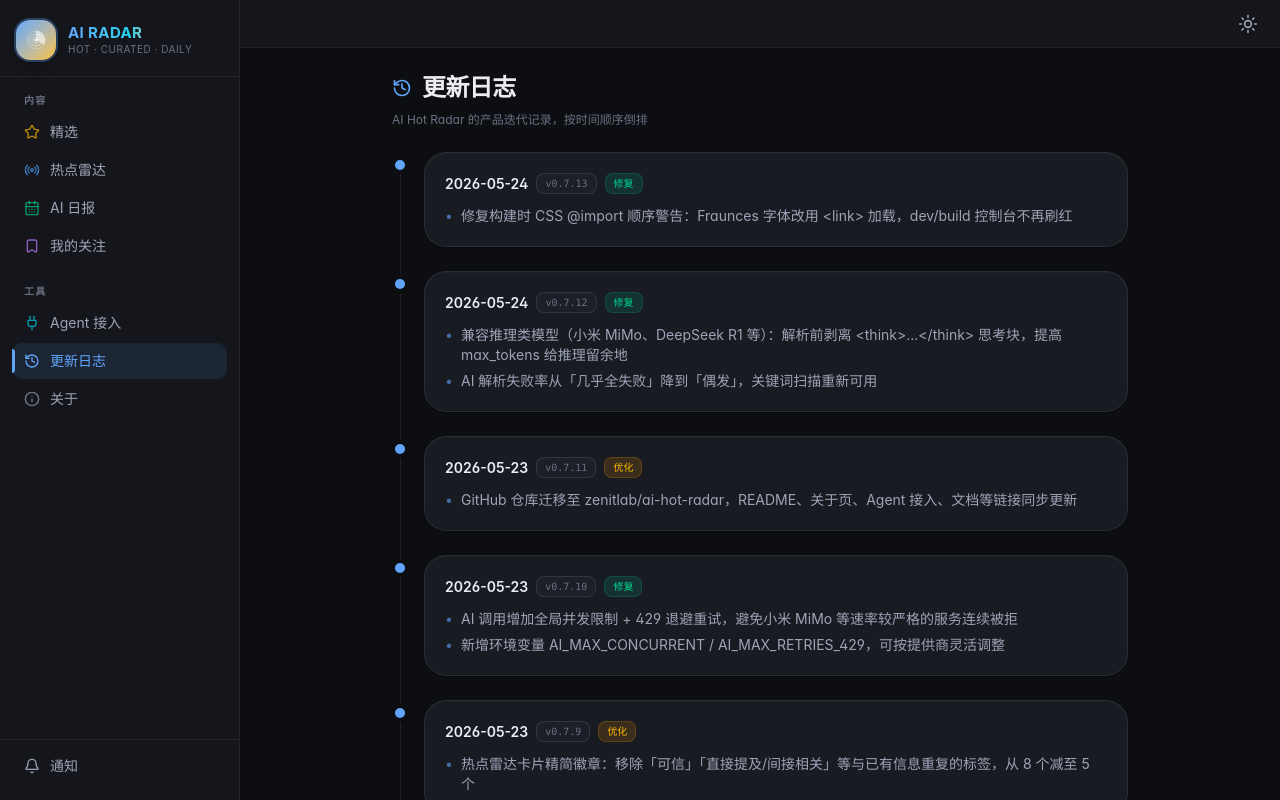
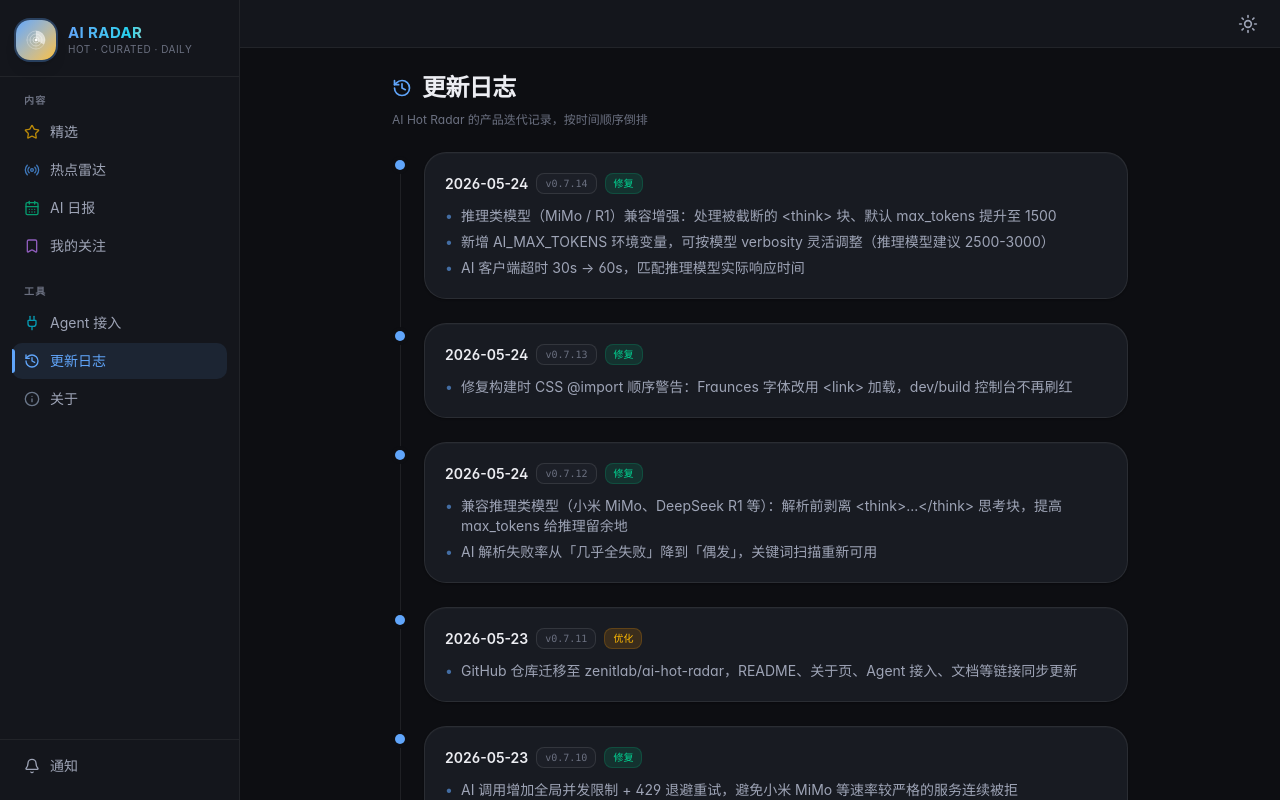
Before and after one commit to zenitlab/ai-hot-radar, a React (Vite) app in the folder client/: page /changelog in a window 1280 px wide. Built offline with nearby package versions, Linux system fonts and the light colour scheme.

Commit message:
Changelog: add v0.7.14 entry for reasoning model truncation handling

```diff
--- a/client/src/components/changelog/ChangelogView.tsx
+++ b/client/src/components/changelog/ChangelogView.tsx
@@ -14,6 +14,16 @@ interface ChangelogEntry {
 }
 
 const CHANGELOG: ChangelogEntry[] = [
+  {
+    date: "2026-05-24",
+    version: "v0.7.14",
+    tag: "fix",
+    items: [
+      "推理类模型（MiMo / R1）兼容增强：处理被截断的 <think> 块、默认 max_tokens 提升至 1500",
+      "新增 AI_MAX_TOKENS 环境变量，可按模型 verbosity 灵活调整（推理模型建议 2500-3000）",
+      "AI 客户端超时 30s → 60s，匹配推理模型实际响应时间",
+    ],
+  },
   {
     date: "2026-05-24",
     version: "v0.7.13",
```
